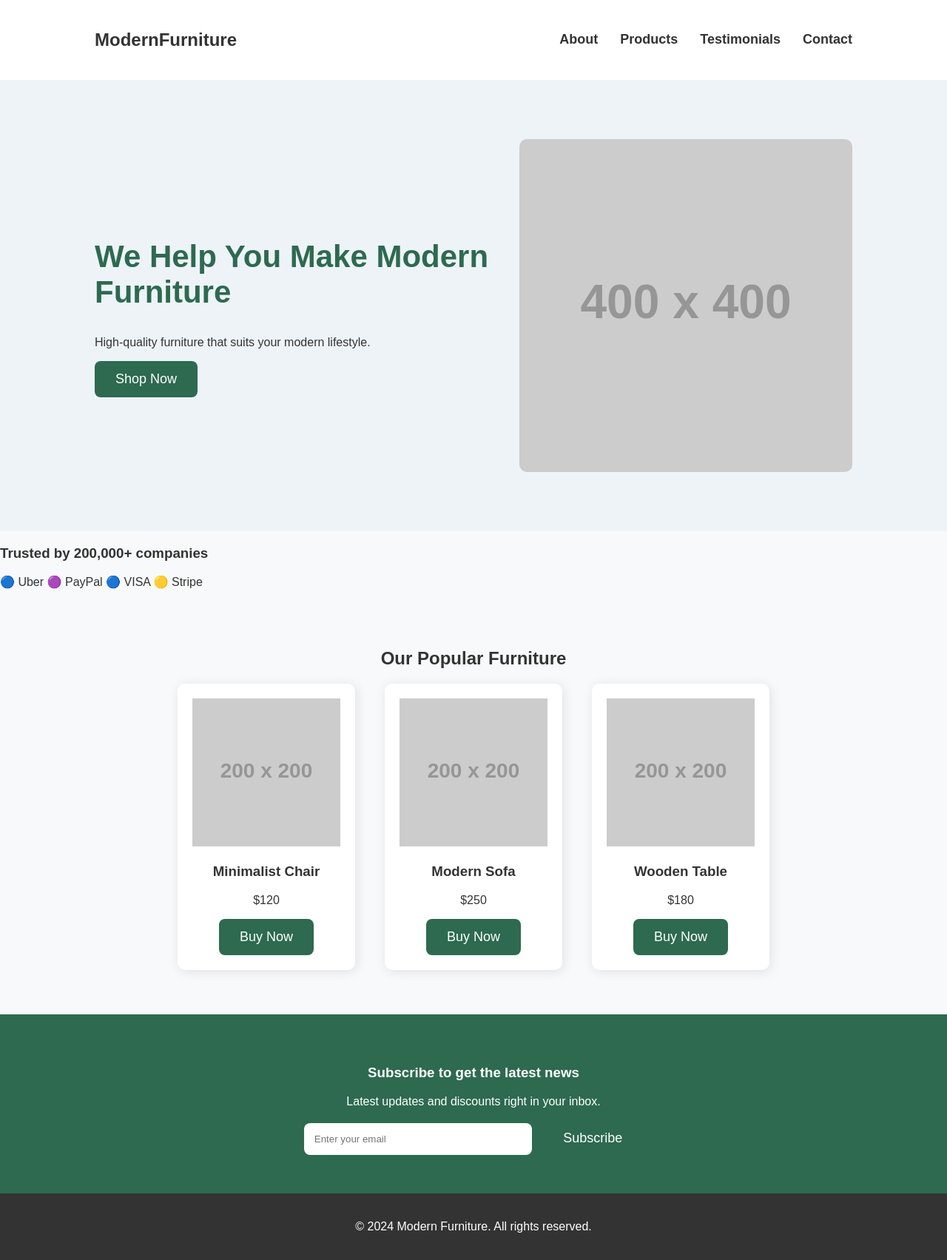
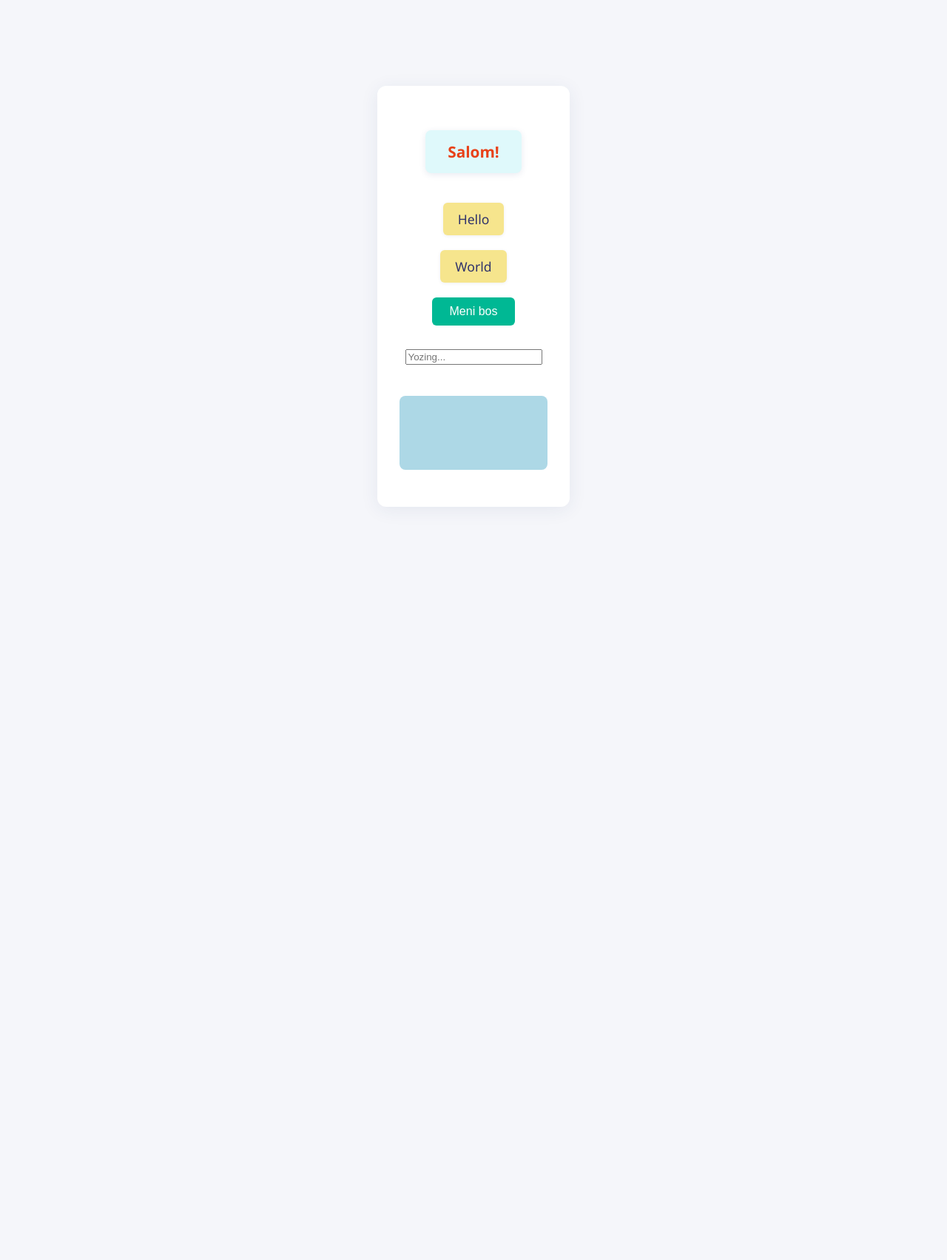
Before and after one commit to Kamronbey111/kamronbey.github.io, a plain HTML site: page index.html in a window 1280 px wide. Shown: the whole page at 74% size. After the commit the page ends 800 px from the top, so only its background shows below. Drawn offline with Linux system fonts and the light colour scheme; files that its build step writes are made by us from their sources; placeholder pictures from the web are drawn by us.

Commit message:
Add files via upload

```diff
--- a/index.html
+++ b/index.html
@@ -3,80 +3,21 @@
 <head>
     <meta charset="UTF-8">
     <meta name="viewport" content="width=device-width, initial-scale=1.0">
-    <title>Modern Furniture</title>
-    <link rel="stylesheet" href="./style.css">
+    <link rel="stylesheet" href="css/style.css">
+    <title>1$</title>
 </head>
 <body>
-    <!-- Navbar -->
-    <nav class="navbar">
-        <h1 class="logo">ModernFurniture</h1>
-        <ul class="nav-links">
-            <li><a href="#about">About</a></li>
-            <li><a href="#products">Products</a></li>
-            <li><a href="#testimonials">Testimonials</a></li>
-            <li><a href="#contact">Contact</a></li>
-        </ul>
-    </nav>
 
-    <!-- Hero Section -->
-    <section class="hero">
-        <div class="hero-text">
-            <h1>We Help You Make Modern Furniture</h1>
-            <p>High-quality furniture that suits your modern lifestyle.</p>
-            <button class="btn">Shop Now</button>
-        </div>
-        <img src="https://via.placeholder.com/400" alt="Furniture" class="hero-img">
-    </section>
-
-    <!-- Trusted Companies -->
-    <section class="trusted">
-        <h3>Trusted by 200,000+ companies</h3>
-        <div class="trusted-logos">
-            <span>🔵 Uber</span>
-            <span>🟣 PayPal</span>
-            <span>🔵 VISA</span>
-            <span>🟡 Stripe</span>
-        </div>
-    </section>
-
-    <!-- Products -->
-    <section id="products" class="products">
-        <h2>Our Popular Furniture</h2>
-        <div class="product-list">
-            <div class="product">
-                <img src="https://via.placeholder.com/200" alt="Furniture">
-                <h3>Minimalist Chair</h3>
-                <p>$120</p>
-                <button class="btn">Buy Now</button>
-            </div>
-            <div class="product">
-                <img src="https://via.placeholder.com/200" alt="Furniture">
-                <h3>Modern Sofa</h3>
-                <p>$250</p>
-                <button class="btn">Buy Now</button>
-            </div>
-            <div class="product">
-                <img src="https://via.placeholder.com/200" alt="Furniture">
-                <h3>Wooden Table</h3>
-                <p>$180</p>
-                <button class="btn">Buy Now</button>
-            </div>
-        </div>
-    </section>
-
-    <!-- Subscribe -->
-    <section class="subscribe">
-        <h3>Subscribe to get the latest news</h3>
-        <p>Latest updates and discounts right in your inbox.</p>
-        <input type="email" placeholder="Enter your email" class="email-input">
-        <button class="btn">Subscribe</button>
-    </section>
-
-    <!-- Footer -->
-    <footer class="footer">
-        <p>© 2024 Modern Furniture. All rights reserved.</p>
-    </footer>
-
+    <div class="container">
+        <p id="demo">Salom!</p>
+        <p class="text">Hello</p>
+        <p class="text">World</p>
+        <button id="btn">Meni bos</button>
+        <br>
+        <input type="text" id="myInput" placeholder="Yozing...">
+        <br>
+        <div id="box"></div>
+    </div>
     <script src="./script.js"></script>
 </body>
 </html>
--- a/script.js
+++ b/script.js
@@ -1,15 +1,244 @@
-// script.js
 
-document.addEventListener("DOMContentLoaded", function () {
-    const subscribeButton = document.querySelector(".subscribe .btn");
-    const emailInput = document.querySelector(".email-input");
+let name = "Kamron";
 
-    subscribeButton.addEventListener("click", function () {
-        if (emailInput.value === "") {
-            alert("Please enter your email");
-        } else {
-            alert("Thank you for subscribing!");
-            emailInput.value = "";
-        }
-    });
-});
+let age = 17;
+
+let isOnline = true;
+
+
+let o;
+console.log(o);
+
+let y = null;
+
+
+
+
+let element = document.getElementById("demo");
+console.log(element);
+
+
+let elements = document.getElementsByClassName("text");
+console.log(elements[0]);
+
+
+let el = document.querySelector(".text");
+let all = document.querySelectorAll(".text");
+
+let p = document.getElementById("demo");
+p.innerText = "Yangi matn";
+p.style.color = "red";
+p.style.fontWeight = "bold";
+
+
+let newElement = document.createElement("h1");
+newElement.innerText = "DOM zo'r!";
+document.body.appendChild(newElement);
+
+
+
+
+
+
+
+let a = 10;
+let b = 3;
+
+console.log(a + b);
+console.log(a - b);
+console.log(a * b);
+console.log(a / b);
+console.log(a % b);
+console.log(a ** b);
+
+
+let x = 5;
+x += 2;
+x -= 1;
+x *= 3;
+x /= 2;
+
+
+
+console.log(5 == "5");
+console.log(5 === "5");
+console.log(5 != 4);
+console.log(5 !== "5");
+console.log(5 > 3);
+console.log(5 < 3);
+console.log(5 >= 5);
+
+
+console.log(true && false);
+console.log(true || false);
+console.log(!true);
+
+
+console.log(typeof 123);
+console.log(typeof "hello");
+console.log(typeof true);
+
+
+let car = {
+    brand: "BMW",
+    model: "M5",
+    year: 2022,
+    color: "black"
+};
+
+
+console.log(car.brand);
+console.log(car["model"]);
+
+
+car.color = "white";
+car.year = 2023;
+
+
+car.speed = 280;
+
+
+delete car.model;
+
+
+let user = {
+    name: "Kamron",
+    sayHello: function() {
+      console.log("Salom, men " + this.name);
+    }
+  };
+
+  user.sayHello();
+
+
+
+
+let fruits = ["olma", "banan", "gilos"];
+
+
+console.log(fruits[0]);
+console.log(fruits[1]);
+
+
+fruits[1] = "shaftoli";
+
+fruits.push("anor");
+fruits.unshift("limon");
+
+
+fruits.pop();
+fruits.shift();
+
+
+
+for (let i = 0; i < fruits.length; i++) {
+    console.log(fruits[i]);
+  }
+
+
+
+ for (let fruit of fruits) {
+    console.log(fruit);
+  }
+
+
+
+let numbers = [3, 7, 1, 9];
+
+numbers.sort();
+numbers.reverse();
+
+console.log(numbers.includes(7));
+console.log(numbers.indexOf(1));
+
+
+
+function salomBer() {
+    console.log("Assalomu alaykum!");
+  }
+
+  salomBer();
+
+
+
+  function salomIsmBilan(ism) {
+    console.log("Salom, " + ism + "!");
+  }
+
+  salomIsmBilan("Kamron");
+
+  function yigindi(a, b) {
+    console.log("Yig‘indi:", a + b);
+  }
+
+  yigindi(5, 3);
+
+
+  function kvadrat(x) {
+    return x * x;
+  }
+
+  let natija = kvadrat(4);
+  console.log(natija);
+
+
+
+  const salom = (ism) => {
+    return "Salom, " + ism;
+  };
+
+  console.log(salom("Kamron"));
+
+
+
+  const kvadrat = x => x * x;
+  console.log(kvadrat(5));
+
+
+ let yosh = 18;
+
+if (yosh >= 18) {
+  console.log("Siz katta yoshdasiz");
+} else if (yosh >= 13) {
+  console.log("Siz o‘smirsiz");
+} else {
+  console.log("Siz bola ekansiz");
+}
+
+
+console.log(5 == "5");
+console.log(5 === "5");
+
+
+
+let yoshi = 20;
+let natijasi = yosh >= 18 ? "Ruxsat berildi" : "Yosh yetarli emas";
+console.log(natija);
+
+
+
+for (let i = 1; i <= 5; i++) {
+    console.log("Qadam:", i);
+  }
+
+
+
+let i = 1;
+while (i <= 3) {
+  console.log("Salom", i);
+  i++;
+}
+
+let j = 1;
+do {
+  console.log("Bir marta bo‘lsa ham ishlaydi:", j);
+  j++;
+} while (j <= 2);
+
+
+
+for (let i = 1; i <= 5; i++) {
+    if (i === 3) continue;
+    if (i === 5) break;
+    console.log(i);
+  }
--- a/style.css
+++ b/style.css
@@ -1,112 +1,81 @@
-/* styles.css */
 
 body {
-    font-family: 'Poppins', sans-serif;
+    background: #f5f6fa;
+    font-family: 'Segoe UI', Arial, sans-serif;
     margin: 0;
     padding: 0;
-    box-sizing: border-box;
-    background: #f8f9fa;
-    color: #333;
+    min-height: 100vh;
+    display: flex;
+    align-items: center;
+    justify-content: center;
 }
 
-.navbar {
-    display: flex;
-    justify-content: space-between;
-    align-items: center;
-    padding: 20px 10%;
-    background: #fff;
-    box-shadow: 0 4px 6px rgba(0, 0, 0, 0.1);
+h1 {
+    color: #273c75;
+    text-align: center;
+    margin-top: 30px;
+    font-size: 2.5rem;
+    font-weight: bold;
 }
 
-.nav-links {
-    list-style: none;
-    display: flex;
-    gap: 30px;
+#demo {
+    display: block;
+    margin: 30px auto;
+    padding: 15px 30px;
+    background: #dff9fb;
+    color: #e84118;
+    font-size: 1.3rem;
+    font-weight: bold;
+    border-radius: 8px;
+    box-shadow: 0 2px 8px rgba(39, 60, 117, 0.1);
+    width: fit-content;
 }
 
-.nav-links a {
-    text-decoration: none;
-    color: #333;
-    font-weight: bold;
-    font-size: 18px;
+.text {
+    display: inline-block;
+    margin: 10px 15px;
+    padding: 10px 20px;
+    background: #f6e58d;
+    color: #30336b;
+    font-size: 1.1rem;
+    border-radius: 6px;
+    box-shadow: 0 1px 4px rgba(48, 51, 107, 0.08);
+    font-weight: 500;
 }
 
-.hero {
-    display: flex;
-    align-items: center;
-    justify-content: space-between;
-    padding: 80px 10%;
-    background: #eef3f7;
+button {
+    background: #00b894;
+    color: #fff;
+    border: none;
+    padding: 10px 24px;
+    border-radius: 6px;
+    font-size: 1rem;
+    cursor: pointer;
+    margin: 10px;
+    transition: background 0.2s;
 }
 
-.hero-text {
-    max-width: 550px;
+button:hover {
+    background: #0984e3;
 }
 
-.hero-text h1 {
-    font-size: 42px;
-    font-weight: bold;
-    color: #2d6a4f;
+.container {
+    max-width: 800px;
+    margin: 0 auto;
+    padding: 30px;
+    background: #fff;
+    border-radius: 12px;
+    box-shadow: 0 4px 24px rgba(39, 60, 117, 0.08);
+    display: flex;
+    flex-direction: column;
+    align-items: center;
+    justify-content: center;
 }
-
-.hero-img {
-    width: 450px;
-    border-radius: 10px;
+#box {
+    width: 200px;
+    height: 100px;
+    background: lightblue;
+    margin: 20px 0;
+    border-radius: 8px;
+    transition: background 0.2s;
 }
-
-.btn {
-    background: #2d6a4f;
-    color: white;
-    padding: 14px 28px;
-    border: none;
-    border-radius: 8px;
-    cursor: pointer;
-    font-size: 18px;
-    transition: 0.3s;
-}
-
-.btn:hover {
-    background: #40916c;
-}
-
-.products {
-    padding: 60px 10%;
-    text-align: center;
-}
-
-.product-list {
-    display: flex;
-    justify-content: center;
-    gap: 40px;
-}
-
-.product {
-    padding: 20px;
-    border-radius: 10px;
-    box-shadow: 2px 2px 15px rgba(0, 0, 0, 0.1);
-    background: white;
-    max-width: 270px;
-    text-align: center;
-}
-
-.subscribe {
-    text-align: center;
-    background: #2d6a4f;
-    color: white;
-    padding: 50px;
-}
-
-.email-input {
-    padding: 14px;
-    border-radius: 8px;
-    border: none;
-    width: 280px;
-    margin-right: 10px;
-}
-
-.footer {
-    text-align: center;
-    background: #333;
-    color: white;
-    padding: 20px;
-}
```
